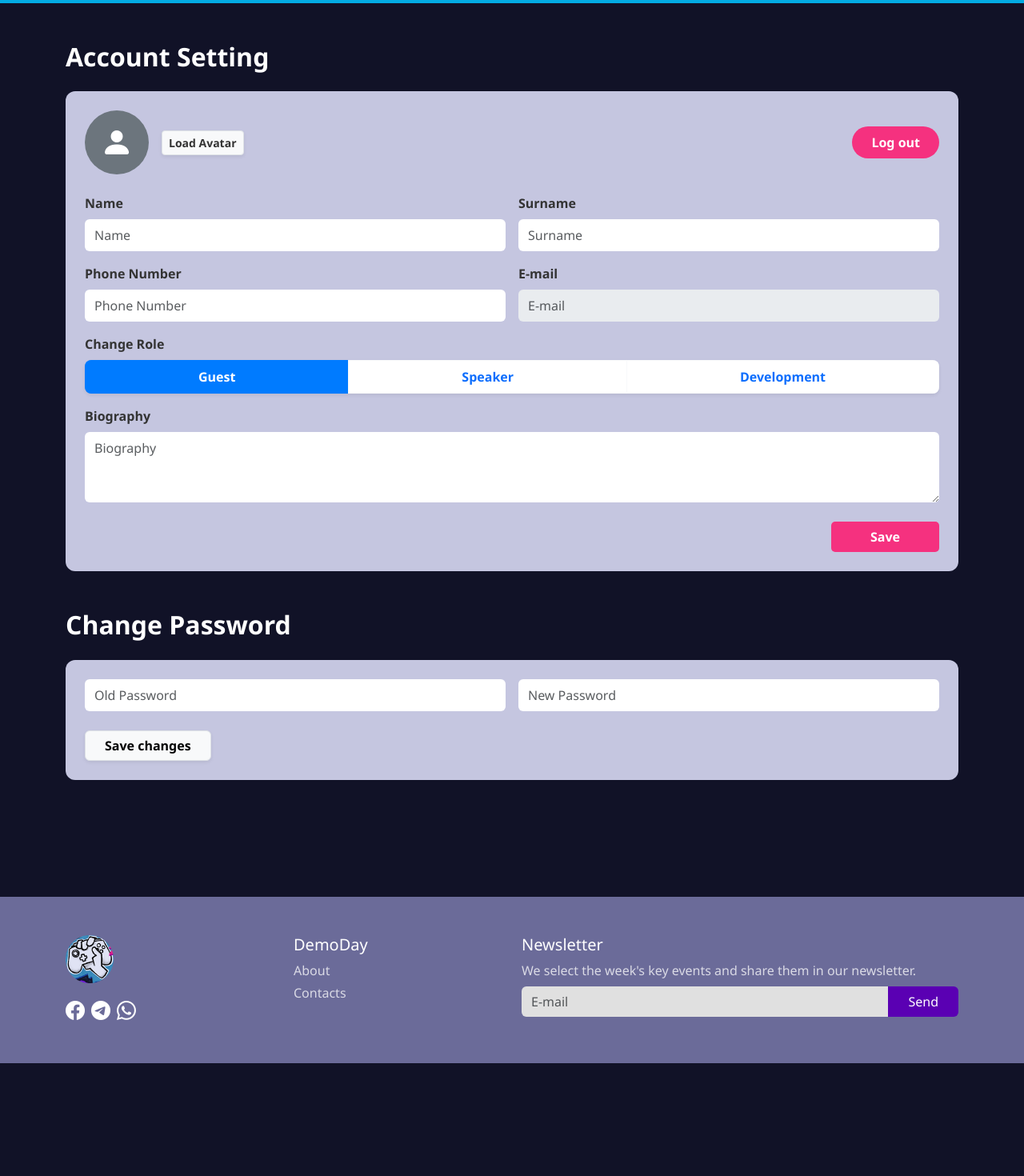
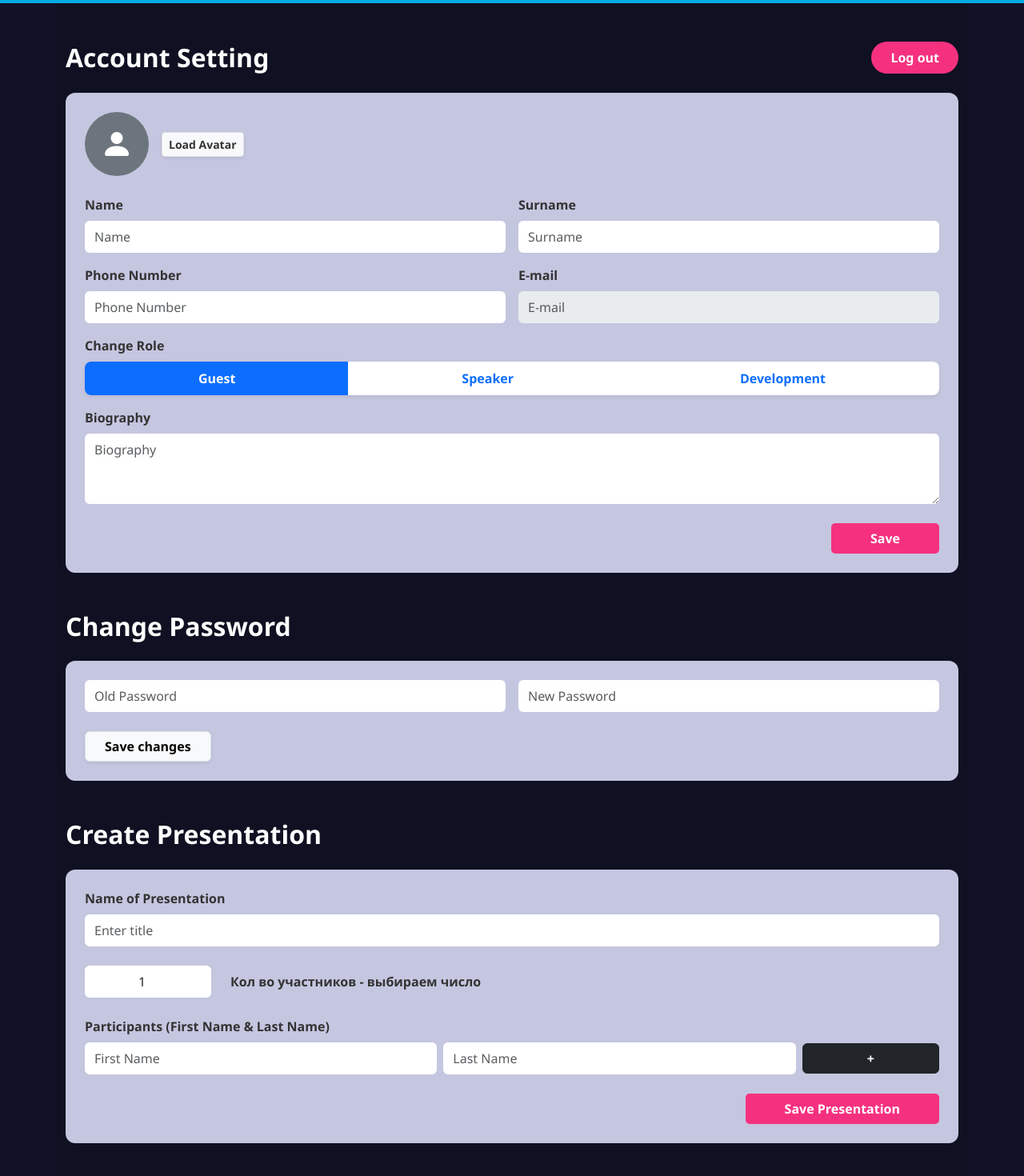
Before and after one commit to FLAWWWWW/DemoDays, an Angular app in the folder demo-days-front/: page /account in a window 1280 px wide. Shown: the part 60-1530 px from the top of the page at 80% size. Before the commit the page ends 1389 px from the top, so only its background shows below. Built offline with nearby package versions, Linux system fonts and the light colour scheme.

Commit message:
Account creating events

```diff
--- a/demo-days-front/src/app/account/account.component.html
+++ b/demo-days-front/src/app/account/account.component.html
@@ -1,21 +1,19 @@
-<div class="container py-5 text-white" style="background-color: rgba(15,16,33,0); min-height: 100vh;">
-  <h2 class="mb-4 fw-bold">Account Setting</h2>
+<div class="container py-5 text-white" style="background-color: #0f1021; min-height: 100vh;">
+
+  <div class="d-flex align-items-center justify-content-between mb-4">
+    <h2 class="fw-bold m-0">Account Setting</h2>
+    <button (click)="onLogout()" class="btn text-white fw-bold px-4"
+            style="background-color: #f5317f; border-radius: 20px; border: none; height: 40px;">
+      Log out
+    </button>
+  </div>
 
   <div class="p-4 mb-5" style="background-color: #c5c6e0; border-radius: 12px; color: #333;">
-
-    <div class="d-flex align-items-center justify-content-between mb-4">
-
-      <div class="d-flex align-items-center">
-        <div class="bg-secondary rounded-circle d-flex align-items-center justify-content-center" style="width: 80px; height: 80px;">
-          <i class="bi bi-person-fill text-white fs-1"></i>
-        </div>
-        <button class="btn btn-light btn-sm ms-3 border shadow-sm fw-bold" style="color: #333;">Load Avatar</button>
+    <div class="d-flex align-items-center mb-4">
+      <div class="bg-secondary rounded-circle d-flex align-items-center justify-content-center" style="width: 80px; height: 80px;">
+        <i class="bi bi-person-fill text-white fs-1"></i>
       </div>
-
-      <button (click)="onLogout()" class="btn text-white fw-bold px-4"
-              style="background-color: #f5317f; border-radius: 20px; border: none; height: 40px;">
-        Log out
-      </button>
+      <button class="btn btn-light btn-sm ms-3 border shadow-sm fw-bold" style="color: #333;">Load Avatar</button>
     </div>
 
     <form [formGroup]="profileForm">
@@ -42,26 +40,18 @@
           <label class="fw-bold mb-2">Change Role</label>
           <div class="btn-group w-100 shadow-sm" style="border-radius: 8px; overflow: hidden;">
             <button type="button" (click)="profileForm.patchValue({role: 'Guest'})"
-                    [class.btn-primary]="profileForm.get('role')?.value === 'Guest'"
-                    [class.btn-light]="profileForm.get('role')?.value !== 'Guest'"
                     class="btn border-1 fw-bold py-2"
                     [style.color]="profileForm.get('role')?.value === 'Guest' ? '#fff' : '#0d6efd'"
                     [style.background-color]="profileForm.get('role')?.value === 'Guest' ? '#0d6efd' : '#fff'">
               Guest
             </button>
-
             <button type="button" (click)="profileForm.patchValue({role: 'Speaker'})"
-                    [class.btn-primary]="profileForm.get('role')?.value === 'Speaker'"
-                    [class.btn-light]="profileForm.get('role')?.value !== 'Speaker'"
                     class="btn border-1 fw-bold py-2"
                     [style.color]="profileForm.get('role')?.value === 'Speaker' ? '#fff' : '#0d6efd'"
                     [style.background-color]="profileForm.get('role')?.value === 'Speaker' ? '#0d6efd' : '#fff'">
               Speaker
             </button>
-
             <button type="button" (click)="profileForm.patchValue({role: 'Development'})"
-                    [class.btn-primary]="profileForm.get('role')?.value === 'Development'"
-                    [class.btn-light]="profileForm.get('role')?.value !== 'Development'"
                     class="btn border-1 fw-bold py-2"
                     [style.color]="profileForm.get('role')?.value === 'Development' ? '#fff' : '#0d6efd'"
                     [style.background-color]="profileForm.get('role')?.value === 'Development' ? '#0d6efd' : '#fff'">
@@ -83,8 +73,7 @@
   </div>
 
   <h2 class="mb-4 fw-bold">Change Password</h2>
-
-  <div class="p-4" style="background-color: #c5c6e0; border-radius: 12px; color: #333;">
+  <div class="p-4 mb-5" style="background-color: #c5c6e0; border-radius: 12px; color: #333;">
     <form [formGroup]="passwordForm">
       <div class="row g-3">
         <div class="col-md-6">
@@ -97,4 +86,46 @@
       <button class="btn btn-light mt-4 border px-4 fw-bold shadow-sm">Save changes</button>
     </form>
   </div>
+
+  <div class="mb-5">
+    <h2 class="mb-4 fw-bold">Create Presentation</h2>
+    <div class="p-4" style="background-color: #c5c6e0; border-radius: 12px; color: #333;">
+      <form [formGroup]="presentationForm">
+        <div class="mb-4">
+          <label class="fw-bold mb-2">Name of Presentation</label>
+          <input type="text" formControlName="presentationName" class="form-control border-0 py-2" placeholder="Enter title">
+        </div>
+
+        <div class="row align-items-center mb-4">
+          <div class="col-md-2">
+            <input type="number" formControlName="participantCount" class="form-control border-0 py-2 text-center" placeholder="0">
+          </div>
+          <div class="col-md-10">
+            <span class="fw-bold">Кол во участников - выбираем число</span>
+          </div>
+        </div>
+
+        <div formArrayName="participants">
+          <label class="fw-bold mb-2">Participants (First Name & Last Name)</label>
+          <div *ngFor="let p of participants.controls; let i = index" [formGroupName]="i" class="row g-2 mb-2 align-items-center">
+            <div class="col-md-5">
+              <input type="text" formControlName="firstName" class="form-control border-0 py-2" placeholder="First Name">
+            </div>
+            <div class="col-md-5">
+              <input type="text" formControlName="lastName" class="form-control border-0 py-2" placeholder="Last Name">
+            </div>
+            <div class="col-md-2 d-flex gap-2">
+              <button type="button" (click)="addParticipant()" class="btn btn-dark fw-bold w-100" *ngIf="i === participants.length - 1">+</button>
+              <button type="button" (click)="removeParticipant(i)" class="btn btn-outline-danger border-0 fw-bold w-100" *ngIf="participants.length > 1">×</button>
+            </div>
+          </div>
+        </div>
+
+        <div class="d-flex justify-content-end mt-4">
+          <button class="btn text-white px-5 fw-bold" style="background-color: #f5317f; border-radius: 5px;">Save Presentation</button>
+        </div>
+      </form>
+    </div>
+  </div>
+
 </div>
--- a/demo-days-front/src/app/account/account.component.ts
+++ b/demo-days-front/src/app/account/account.component.ts
@@ -1,28 +1,55 @@
 import { Component } from '@angular/core';
-import { FormGroup, FormControl, Validators, ReactiveFormsModule } from '@angular/forms';
+import { FormGroup, FormControl, Validators, ReactiveFormsModule, FormArray } from '@angular/forms';
 import { CommonModule } from '@angular/common';
 import { Router } from '@angular/router';
-
-
 
 @Component({
   selector: 'app-account',
   standalone: true,
-  // ОБЯЗАТЕЛЬНО добавь эти два модуля в imports ниже
   imports: [CommonModule, ReactiveFormsModule],
   templateUrl: './account.component.html',
   styleUrl: './account.component.css'
 })
+
 export class AccountComponent {
   constructor(private router: Router) {}
   profileForm = new FormGroup({
     name: new FormControl(''),
     surname: new FormControl(''),
     phone: new FormControl(''),
-    email: new FormControl({value: '', disabled: true}), // Почту обычно менять нельзя без подтверждения
+    email: new FormControl({value: '', disabled: true}),
     bio: new FormControl(''),
     role: new FormControl('Guest')
   });
+
+  presentationForm = new FormGroup({
+    presentationName: new FormControl('', [Validators.required]),
+    participantCount: new FormControl(1),
+    participants: new FormArray([
+      this.createParticipantGroup()
+    ])
+  });
+
+  createParticipantGroup(): FormGroup {
+    return new FormGroup({
+      firstName: new FormControl('', [Validators.required]),
+      lastName: new FormControl('', [Validators.required]),
+    })
+  }
+
+  get participants() {
+    return this.presentationForm.get('participants') as FormArray;
+  }
+
+  addParticipant(){
+    this.participants.push(this.createParticipantGroup());
+  }
+
+  removeParticipant(index: number){
+    if (this.participants.length > 1){
+      this.participants.removeAt(index);
+    }
+  }
 
   onLogout() {
     localStorage.removeItem('access_token');
```
